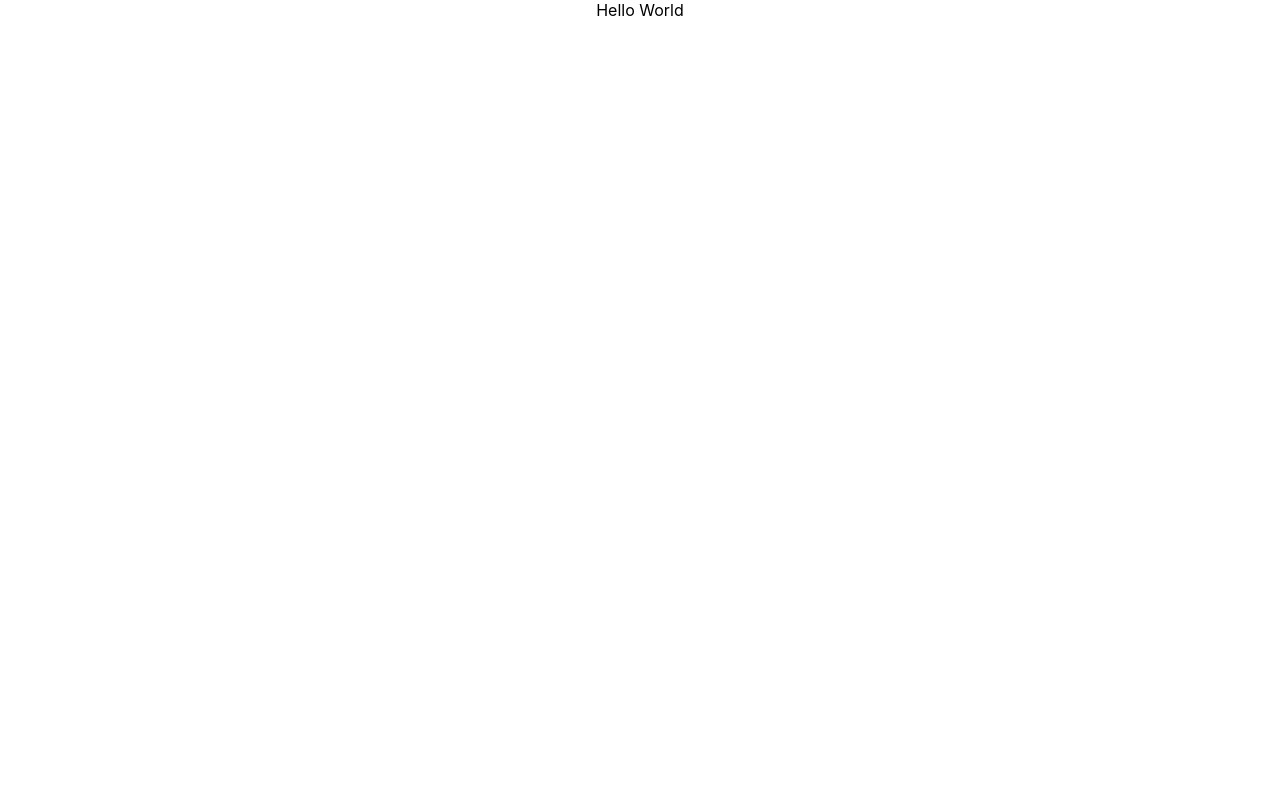
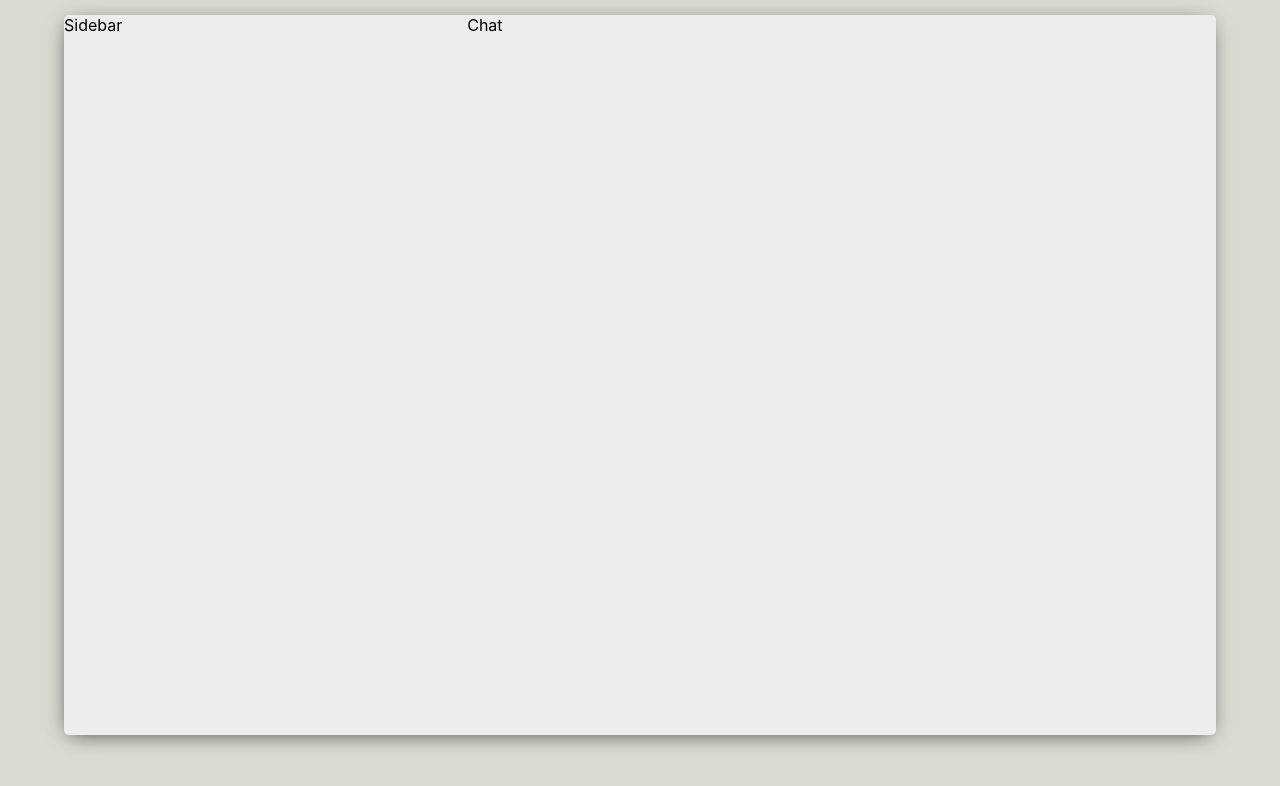
Before and after one commit to Nodarra/whatsapp, a React (Create React App) app: page / in a window 1280 px wide. Shown: the top 786 px of the page. Built offline with nearby package versions, Linux system fonts and the light colour scheme.

Commit message:
Defined app structure

```diff
--- a/package.json
+++ b/package.json
@@ -3,6 +3,7 @@
   "version": "0.1.0",
   "private": true,
   "dependencies": {
+    "@material-ui/core": "^4.11.3",
     "@testing-library/jest-dom": "^5.11.10",
     "@testing-library/react": "^11.2.5",
     "@testing-library/user-event": "^12.8.3",
--- a/src/App.js
+++ /dev/null
@@ -1,11 +0,0 @@
-import './Styles/App.css';
-
-function App() {
-  return (
-    <div className="App">
-      Hello World
-    </div>
-  );
-}
-
-export default App;
--- /dev/null
+++ b/src/Components/App.js
@@ -0,0 +1,16 @@
+import '../Styles/App.css';
+import Sidebar from './Sidebar';
+import Chat from './Chat';
+
+function App() {
+  return (
+    <div className="app">
+      <div className="app-body">
+        <Sidebar />
+        <Chat />
+      </div>
+    </div>
+  );
+}
+
+export default App;
--- /dev/null
+++ b/src/Components/Chat.js
@@ -0,0 +1,12 @@
+import React from 'react'
+import '../Styles/Chat.css'
+
+function Chat() {
+  return (
+    <div className="chat">
+      Chat
+    </div>
+  )
+}
+
+export default Chat
--- /dev/null
+++ b/src/Components/Sidebar.js
@@ -0,0 +1,17 @@
+import React from 'react'
+import '../Styles/Sidebar.css'
+
+function Sidebar() {
+  return (
+    <div className="sidebar">
+      Sidebar
+      <div className="sidebar-header">
+        <div className="header-right">
+
+        </div>
+      </div>
+    </div>
+  )
+}
+
+export default Sidebar
--- a/src/Styles/App.css
+++ b/src/Styles/App.css
@@ -1,38 +1,16 @@
-.App {
-  text-align: center;
+.app{
+  display: grid;
+  place-items: center;
+  height: 100vh;
+  background-color: #dadbd3;
 }
 
-.App-logo {
-  height: 40vmin;
-  pointer-events: none;
+.app-body{
+  display: flex;
+  background-color: #ededed;
+  margin-top: -50px;
+  height: 90vh;
+  width: 90vw;
+  box-shadow: -1px 4px 20px -6px rgba(0, 0, 0, 0.75);
+  border-radius: 5px;
 }
-
-@media (prefers-reduced-motion: no-preference) {
-  .App-logo {
-    animation: App-logo-spin infinite 20s linear;
-  }
-}
-
-.App-header {
-  background-color: #282c34;
-  min-height: 100vh;
-  display: flex;
-  flex-direction: column;
-  align-items: center;
-  justify-content: center;
-  font-size: calc(10px + 2vmin);
-  color: white;
-}
-
-.App-link {
-  color: #61dafb;
-}
-
-@keyframes App-logo-spin {
-  from {
-    transform: rotate(0deg);
-  }
-  to {
-    transform: rotate(360deg);
-  }
-}
--- /dev/null
+++ b/src/Styles/Chat.css
@@ -0,0 +1,5 @@
+.chat{
+  display: flex;
+  flex-direction: column;
+  flex: 0.65;
+}
--- /dev/null
+++ b/src/Styles/Sidebar.css
@@ -0,0 +1,5 @@
+.sidebar{
+  display: flex;
+  flex-direction: column;
+  flex: 0.35;
+}
--- a/src/Styles/index.css
+++ b/src/Styles/index.css
@@ -1,3 +1,7 @@
+*{
+  margin: 0;
+}
+
 body {
   margin: 0;
   font-family: -apple-system, BlinkMacSystemFont, 'Segoe UI', 'Roboto', 'Oxygen',
--- a/src/index.js
+++ b/src/index.js
@@ -1,7 +1,7 @@
 import React from 'react';
 import ReactDOM from 'react-dom';
 import './Styles/index.css';
-import App from './App';
+import App from './Components/App';
 
 
 ReactDOM.render(
```
Also changed, not shown: src/firebase.js (added, +8 -0 lines), 1 other file (tests, documents, lock files or other folders).
